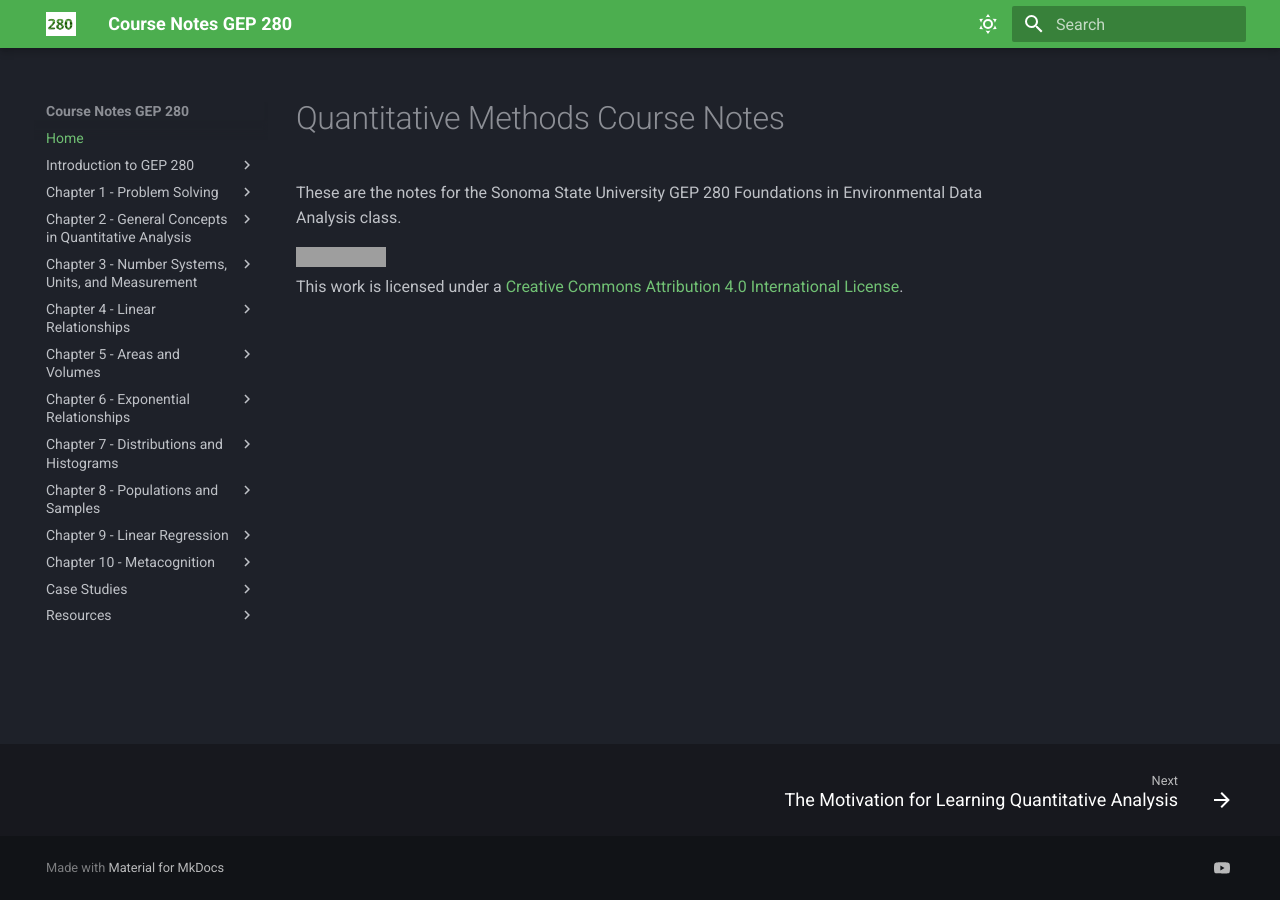
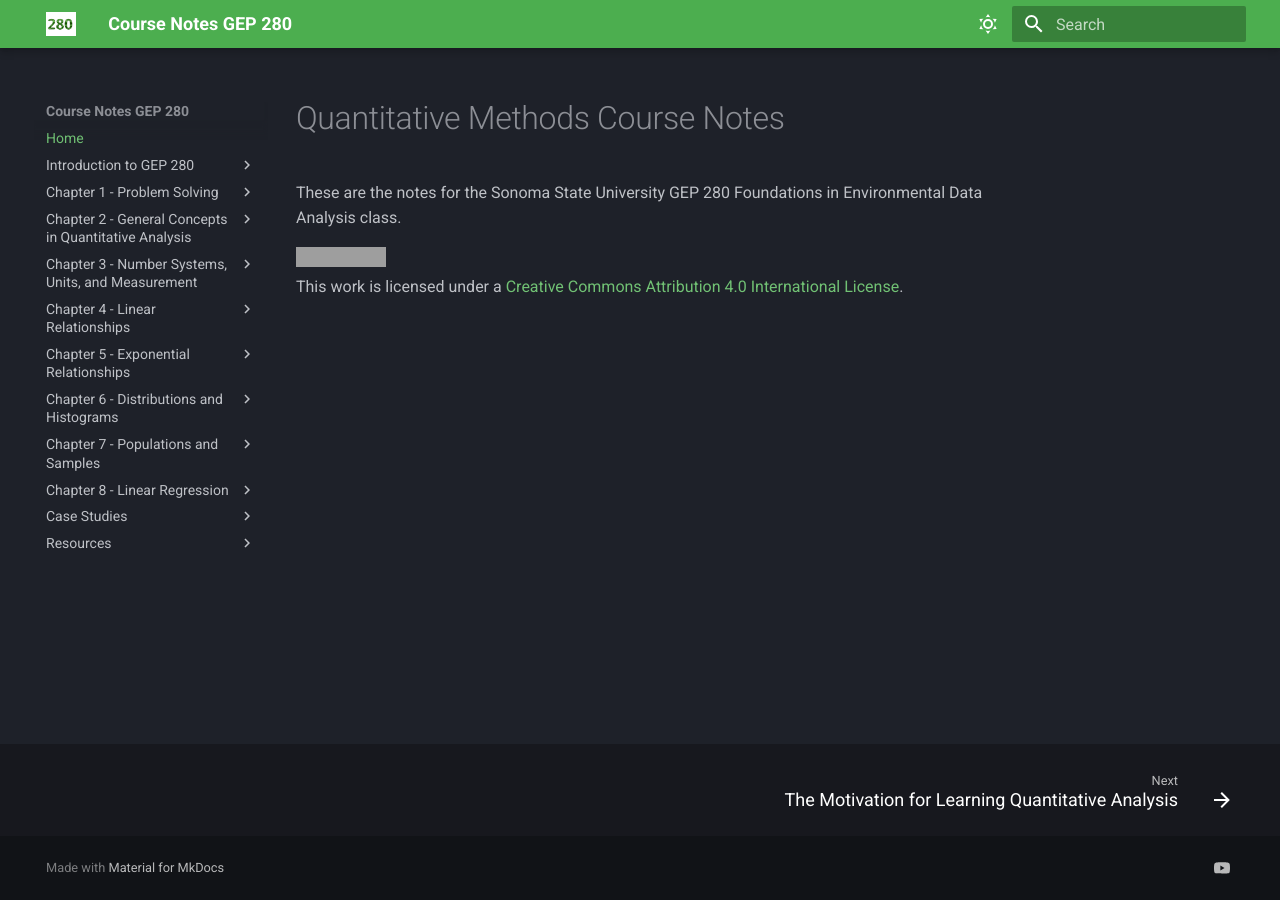
Before and after one commit to wgalbraith/280, an MkDocs documentation site: the page built from docs_student/index.md, in a window 1280 px wide. Built offline with MkDocs 1.6.1 and Material for MkDocs 9.7.7, drawn with Linux system fonts in a browser that asks for light colours; nearby versions of some CDN libraries; some web fonts are replaced; library files that are not in the unit come from our copies; some of the changed lines change nothing that is shown; grey boxes are pictures that could not be loaded.

Commit message:
Update mkdocs.yml

```diff
--- a/mkdocs.yml
+++ b/mkdocs.yml
@@ -58,19 +58,19 @@ nav:
       #- Linear Functions: linear-functions.md
       - Extrapolations and Fits: linear-extrapolation.md
       - Exercises: linear-exercises.md
-  - Chapter 5 - Areas and Volumes:
-      - Area and Volume Concepts: areas-concepts.md
-      - Area and Volume Conversions: areas-conversions.md
-      - Area and Volume Estimations: areas-estimations.md
-      - Using Equalities: areas-equality.md
-      - Rain Water Tank: areas-tanks.md
-      - Creek Flow: areas-creek.md
-      - Exercises: areas-exercises.md
-  - Chapter 6 - Exponential Relationships:
+  #- Chapter 5 - Areas and Volumes:
+      #- Area and Volume Concepts: areas-concepts.md
+      #- Area and Volume Conversions: areas-conversions.md
+      #- Area and Volume Estimations: areas-estimations.md
+      #- Using Equalities: areas-equality.md
+      #- Rain Water Tank: areas-tanks.md
+      #- Creek Flow: areas-creek.md
+      #- Exercises: areas-exercises.md
+  - Chapter 5 - Exponential Relationships:
       - Exponential Concepts: exponential-1-basics.md
       - Logarithmic Scales: exponential-log-scales.md
       - Exercises: exponential-exercises.md
-  - Chapter 7 - Distributions and Histograms:
+  - Chapter 6 - Distributions and Histograms:
       - Concepts: distributions-1-concepts.md
       - Metrics: distributions-2-metrics.md
       - Histogram Case Studies: distributions-case-studies.md
@@ -78,7 +78,7 @@ nav:
       - Histograms to Distributions: distributions-examples.md
     # - Computer Plots: distributions-3-digital.md
       - Exercises: distributions-exercises.md
-  - Chapter 8 - Populations and Samples:
+  - Chapter 7 - Populations and Samples:
         - Concepts: populations.md
         - Shifting Distributions: populations-1-interventions.md
         - Central Limit Theorem: populations-2-CLT-concepts.md
@@ -86,10 +86,10 @@ nav:
         - Spreadsheet Computation: populations-3-CLT-spreadsheet.md
         - Associations: populations-associations.md
         - Exercises: populations-exercises.md
-  - Chapter 9 - Linear Regression:
+  - Chapter 8 - Linear Regression:
         - Linear Regression: regression.md
         - Exercises: regression-exercises.md
-  - Chapter 10 - Metacognition:
+  #- Chapter 9 - Metacognition:
         - Exercises: metacognition-exercises.md
   - Case Studies:
         - CalEnviroScreen: calenviroscreen.md
```
